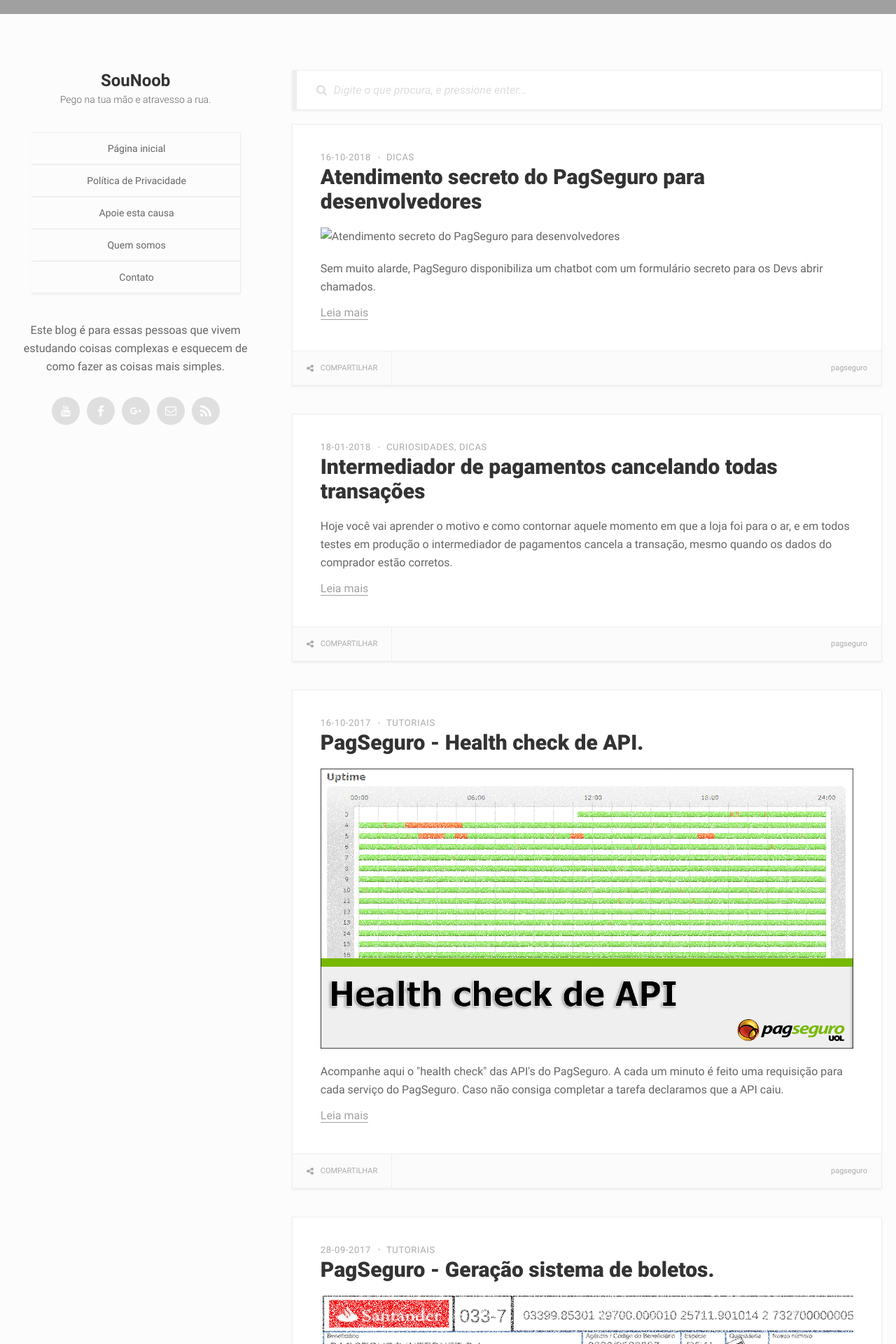
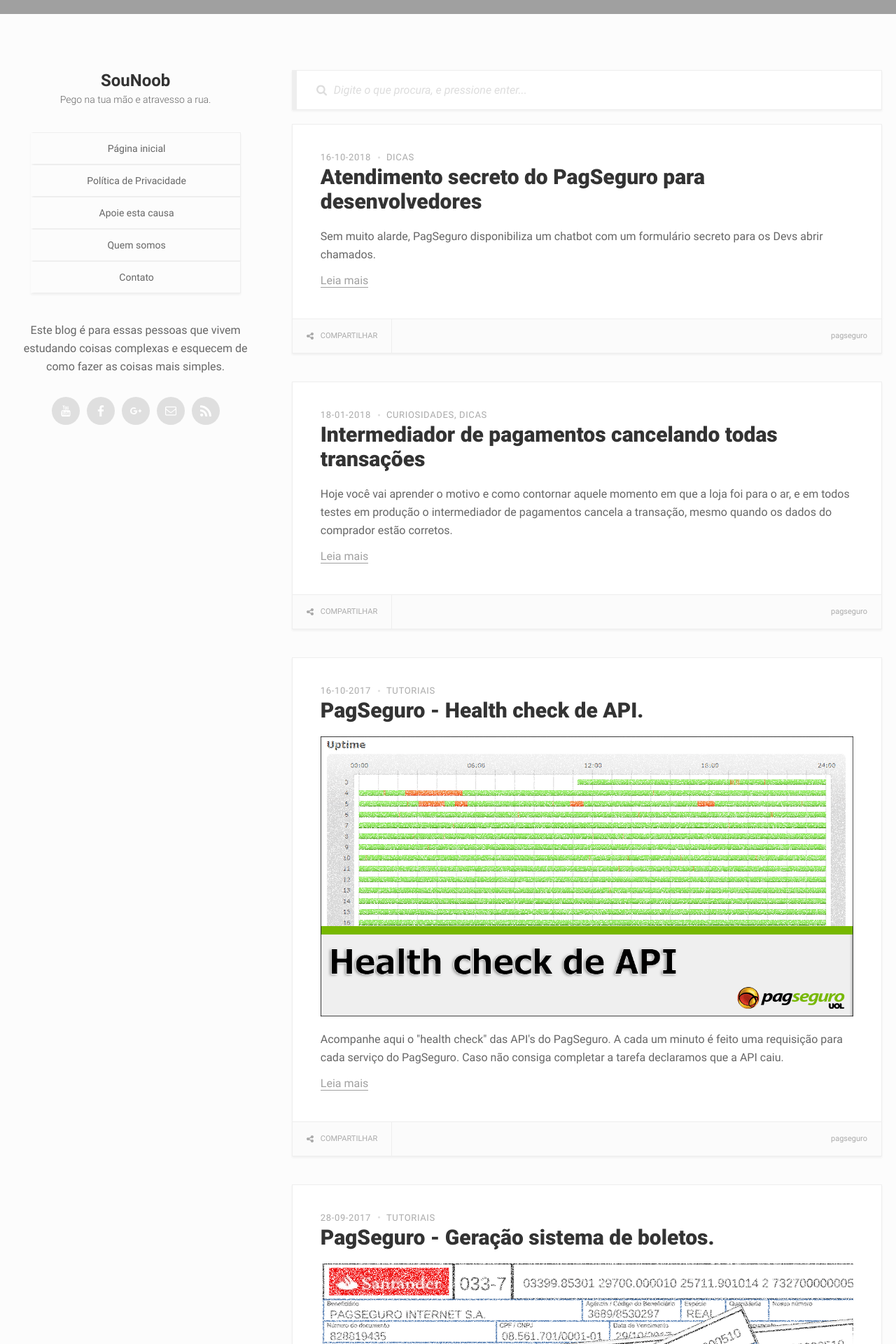
Before and after one commit to sounoob/sounoob.github.io, a Jekyll site: the page built from index.html, in a window 1280 px wide. Shown: the top 1920 px of the page at 70% size. Built offline with Jekyll 4.4.1, drawn with Linux system fonts in a browser that asks for light colours; the list of posts is cut into pages by our own code.

Commit message:
Update post.html

```diff
--- a/_includes/post.html
+++ b/_includes/post.html
@@ -12,7 +12,7 @@
         <h1 itemprop="name headline"><a href="{{ post.url }}">{{ post.title }}</a></h1>
     </header>
     <div class="post-content">
-        {% if post.image && post.image.size > 0 %}
+        {% if post.image.size > 0 %}
         <figure slen="{{ post.image.size }}">
             <img src="{{ post.image }}" alt="{{ post.title | strip_html | replace: '"', '' }}" title="{{ post.title | strip_html | replace: '"', '' }}" class="aligncenter">
         </figure>
```
